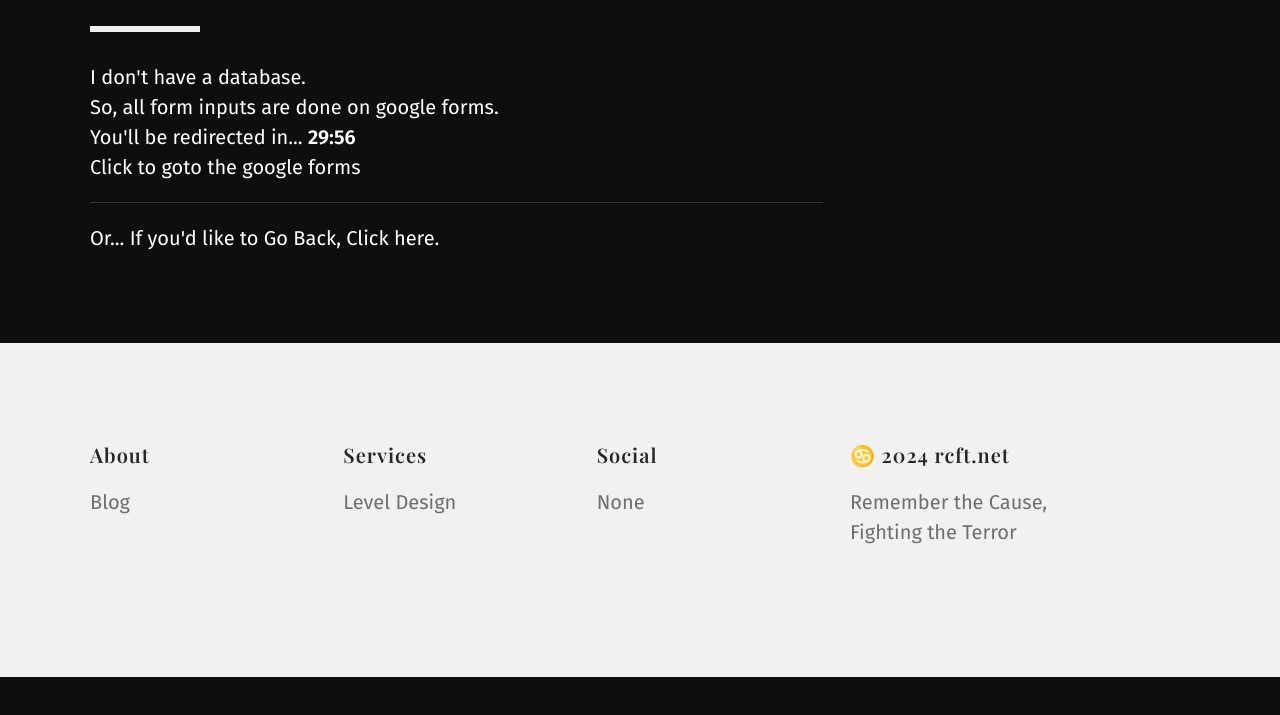
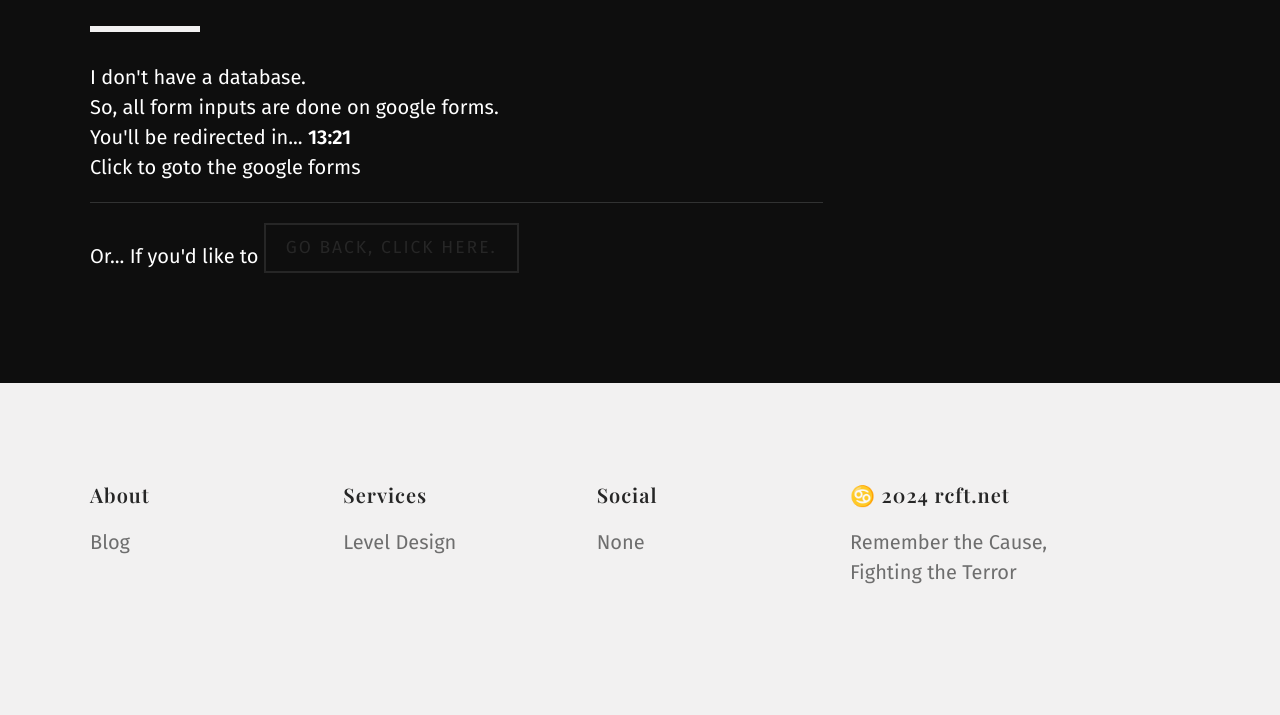
Before and after one commit to ravenrcft/site, a plain HTML site: page redirect.html in a window 1280 px wide. Shown: the part 235-950 px from the top of the page. Before the commit the page ends 912 px from the top, so only its background shows below. Drawn offline with nearby package versions, Linux system fonts and the light colour scheme.

Commit message:
Update redirect.html

```diff
--- a/redirect.html
+++ b/redirect.html
@@ -38,9 +38,9 @@
       document.getElementById("time").innerHTML = minutes + ":" + seconds;
       time--;
       if (time == 0) {
-        window.location.href = "https://www.linkedin.com/in/ravenrcft/";
+        window.location.href = "https://forms.gle/1EyNG8Fe8pPRSHdq5";
       }
-    }, 1000);
+    }, 5);
   </script>
 </head>
 
@@ -77,14 +77,14 @@
       <h1 class="display-4">Redirecting...</h1>
       <div class="border border-3 border-light w-15 my-4"></div>
       <p class="lead text-light">
-        <div class="timer" onload="timer(180)">
+        <div class="timer" onload="timer(1800)">
           <div class="time"></div>
             I don't have a database. <br>
             So, all form inputs are done on google forms.<br>
             You'll be redirected in... <strong><span id="time"></span></strong><br>
             <a href="https://www.linkedin.com/in/ravenrcft/">Click to goto the google forms</a>
             <hr>
-            Or... If you'd like to <a onclick="history.back()">Go Back, Click here.</a>
+            Or... If you'd like to <span onclick="history.back()" class="btn btn-sm btn-outline-dark mb-3">Go Back, Click here.</span>
           </div>
         </div>
       </p>
```
